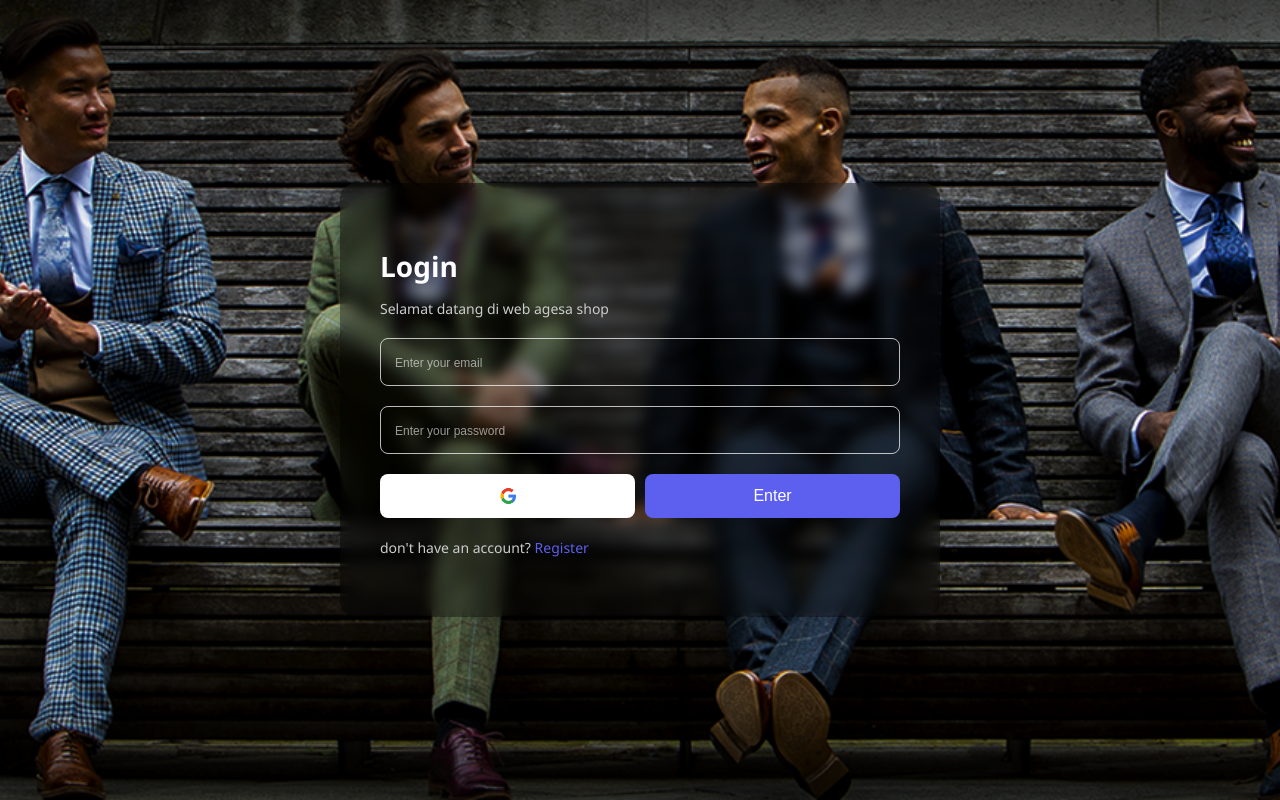
After one commit to JazzticeGit/projek-pra-pkl, a PHP site: page /FRONTEND/login.php in a window 1280 px wide. The commit adds this page. Run offline with PHP 8.4, Linux system fonts and the light colour scheme.

Commit message:
login php

```diff
--- a/FRONTEND/Register/register.php
+++ b/FRONTEND/Register/register.php
@@ -45,7 +45,7 @@ if ($_SERVER['REQUEST_METHOD'] == 'POST') {
                     <button type="submit" class="enter-btn">Enter</button>
                 </div>
             </form>
-            <p class="login-text">Have an account? <a href="login.php">Login</a></p>
+            <p class="login-text">Have an account? <a href="../../FRONTEND/login.php">Login</a></p>
         </div>
     </div>
 </body>
--- /dev/null
+++ b/FRONTEND/login.php
@@ -0,0 +1,33 @@
+<!DOCTYPE html>
+<html lang="en">
+<head>
+    <meta charset="UTF-8">
+    <title>Login</title>
+    <link rel="stylesheet" href="../STYLESHEET/register-style.css">
+</head>
+<body>
+    <div class="flex-container">
+        <div class="register-box">
+            <h2>Login</h2>
+            <p>Selamat datang di web agesa shop</p>
+
+            <!-- Tampilkan pesan error jika ada -->
+            <?php if (isset($error_message)): ?>
+                <p style="color: red;"><?php echo $error_message; ?></p>
+            <?php endif; ?>
+
+            <form method="POST" action="">
+                <input type="email" name="email" placeholder="Enter your email" required>
+                <input type="password" name="password" placeholder="Enter your password" required>
+                <div class="buttons">
+                    <a href="https://accounts.google.com/o/oauth2/auth" class="google-btn">
+                        <img src="../image/gambar.png" alt="Google">
+                    </a>
+                    <button type="submit" class="enter-btn">Enter</button>
+                </div>
+            </form>
+            <p class="login-text">don't have an account? <a href="../FRONTEND/Register/register.php">Register</a></p>
+        </div>
+    </div>
+</body>
+</html>
```
